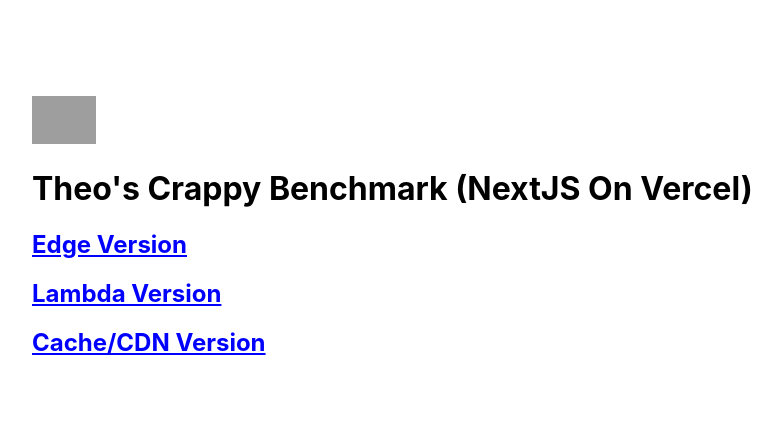
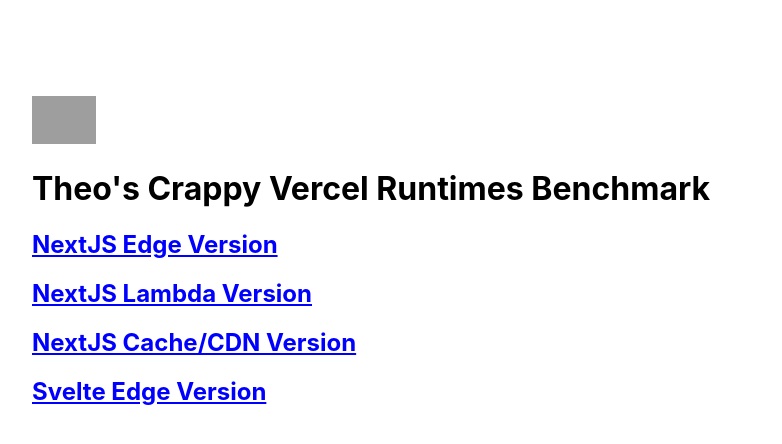
Before and after one commit to t3dotgg/next-edge-test, a Next.js app: page / in a window 1280 px wide. Shown: the top 444 px of the page, without its empty margins (32-814 px from the left). Built offline with nearby package versions, Linux system fonts and the light colour scheme; grey boxes are pictures that could not be loaded.

Commit message:
svelte link

```diff
--- a/pages/index.tsx
+++ b/pages/index.tsx
@@ -8,10 +8,10 @@
         style={{ width: "64px", marginTop: "2rem" }}
         alt="svelte logo"
       />
-      <h1>Theo&apos;s Crappy Benchmark (NextJS On Vercel)</h1>
+      <h1>Theo&apos;s Crappy Vercel Runtimes Benchmark</h1>
       <h2>
         <a style={{ color: "blue", textDecoration: "underline" }} href="/edge">
-          Edge Version
+          NextJS Edge Version
         </a>
       </h2>
       <h2>
@@ -19,12 +19,20 @@
           style={{ color: "blue", textDecoration: "underline" }}
           href="/lambda"
         >
-          Lambda Version
+          NextJS Lambda Version
         </a>
       </h2>
       <h2>
         <a style={{ color: "blue", textDecoration: "underline" }} href="/cache">
-          Cache/CDN Version
+          NextJS Cache/CDN Version
+        </a>
+      </h2>
+      <h2>
+        <a
+          style={{ color: "blue", textDecoration: "underline" }}
+          href="https://svelte-edge.vercel.app/"
+        >
+          Svelte Edge Version
         </a>
       </h2>
     </div>
```
